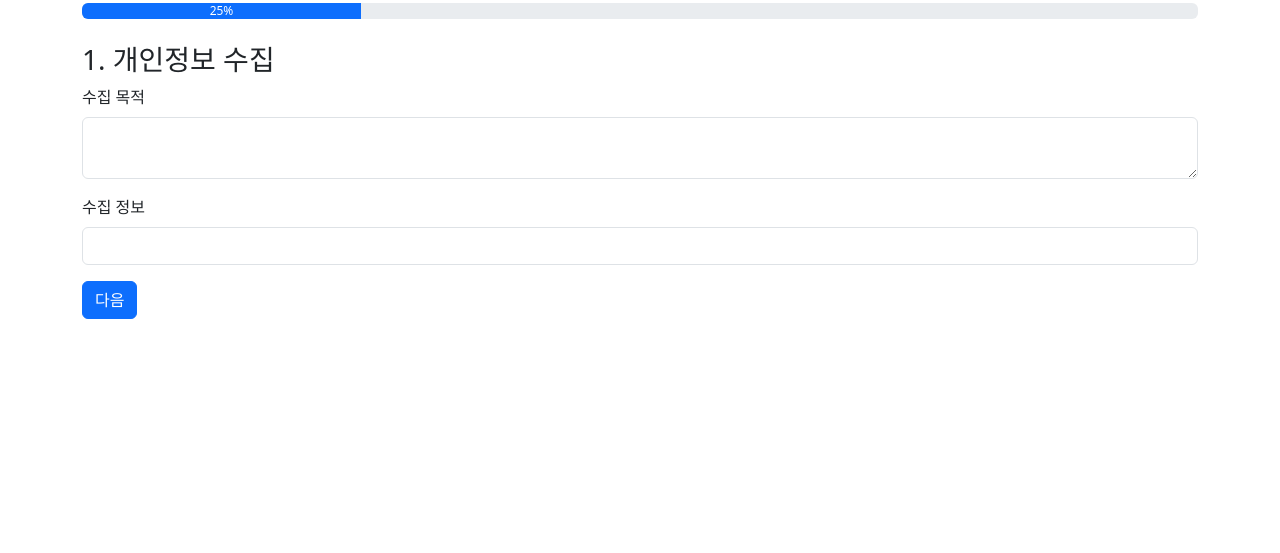
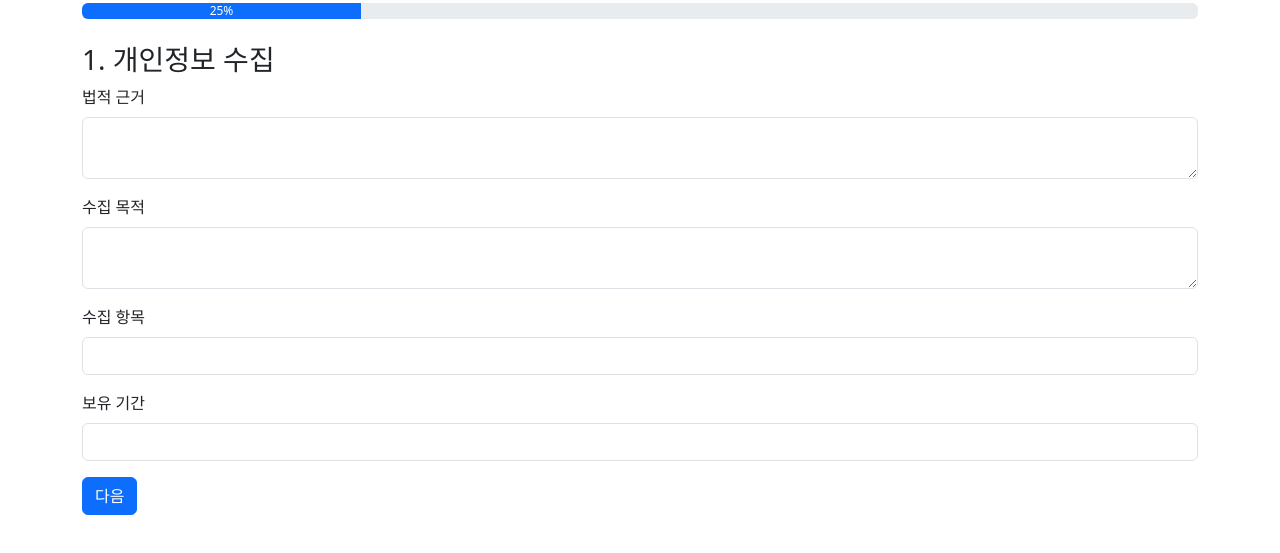
Before and after one commit to 971023als/pri_csv, a plain HTML site: page index.html in a window 1280 px wide. Shown: the part 101-654 px from the top of the page. Drawn offline with nearby package versions, Linux system fonts and the light colour scheme.

Commit message:
Update index.html

```diff
--- a/index.html
+++ b/index.html
@@ -22,12 +22,20 @@
             <div class="step active" id="step-1">
                 <h3>1. 개인정보 수집</h3>
                 <div class="mb-3">
+                    <label for="legalBasis" class="form-label">법적 근거</label>
+                    <textarea class="form-control" id="legalBasis" name="legalBasis" required></textarea>
+                </div>
+                <div class="mb-3">
                     <label for="collectionPurpose" class="form-label">수집 목적</label>
                     <textarea class="form-control" id="collectionPurpose" name="collectionPurpose" required></textarea>
                 </div>
                 <div class="mb-3">
-                    <label for="collectionData" class="form-label">수집 정보</label>
+                    <label for="collectionData" class="form-label">수집 항목</label>
                     <input type="text" class="form-control" id="collectionData" name="collectionData" required>
+                </div>
+                <div class="mb-3">
+                    <label for="retentionPeriod" class="form-label">보유 기간</label>
+                    <input type="text" class="form-control" id="retentionPeriod" name="retentionPeriod" required>
                 </div>
                 <button type="button" class="btn btn-primary" onclick="nextStep()">다음</button>
             </div>
```
